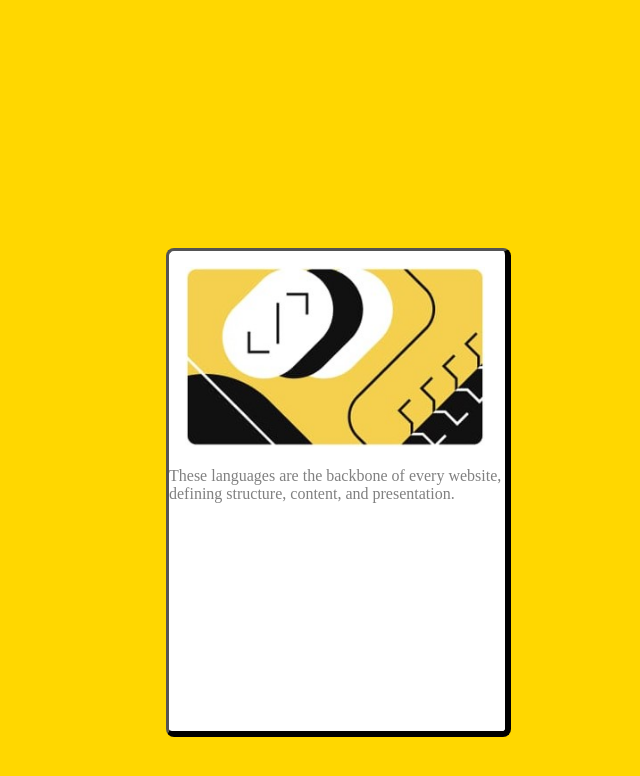
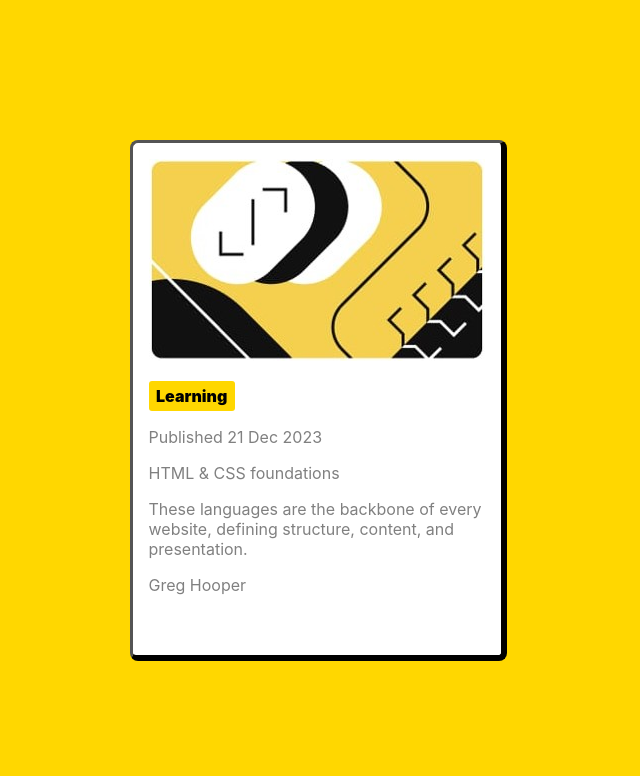
Before and after one commit to nadinexann/card-component, a plain HTML site: page index.html in a window 1280 px wide. Shown: the whole page, without its empty margins (322-962 px from the left). Drawn offline with Linux system fonts and the light colour scheme.

Commit message:
center the divs
Signed-off-by: Villaluz Nadine-Ann <Nadine-Ann.Villaluz@kontron.com>

```diff
--- a/index.html
+++ b/index.html
@@ -19,9 +19,20 @@
 
 <div class ="card">
   <img src="/design/image.jpg" alt="design" width="300">
+
+    <p class="learning">
+      Learning
+    </p>
+
+  <p>
+    Published 21 Dec 2023
+  </p>
+  <p>
+    HTML & CSS foundations
+  </p>
   <p style="text-align: left">
-    These languages are the backbone of every website, defining structure, content, and presentation.
-  </p>
+    These languages are the backbone of every website, defining structure, content, and presentation.</p>
+  <p>Greg Hooper</p>
 
 </div>
 
--- a/styles.css
+++ b/styles.css
@@ -1,26 +1,44 @@
 body {
+    box-sizing: border-box;
+    padding: 0;
+    margin: 0;
     background-color: gold;
+    display: flex;
+    align-items: center;
+    justify-content: center;
+    height: 100vh;
 }
 
-div {
+div.card {
     border-style: outset;
     border-color: black;
     border-bottom-width: 0.4rem;
     border-right-width: 0.4rem;
     border-radius: 0.5rem;
     position: relative;
-    left: 30rem;
-    bottom: -15rem;
     height: 30rem;
     width: 21rem;
     background-color: white;
-
+    padding: 1rem;
+    font-family: -apple-system, "Segoe UI Symbol";
 }
 p{
     color: grey;
 
 }
-img {
-    margin-top:1rem;
-    margin-left: 1rem;
+
+p.learning{
+    padding:0.2rem;
+    font-weight: 900;
+    display: flex;
+    align-items: center;
+    justify-content: center;
+    border-radius: 3px;
+    background-color: gold;
+    color:black;
+    height: 1.5rem;
+    width: 5rem;
 }
+img{
+    width: 100%;
+}
```
